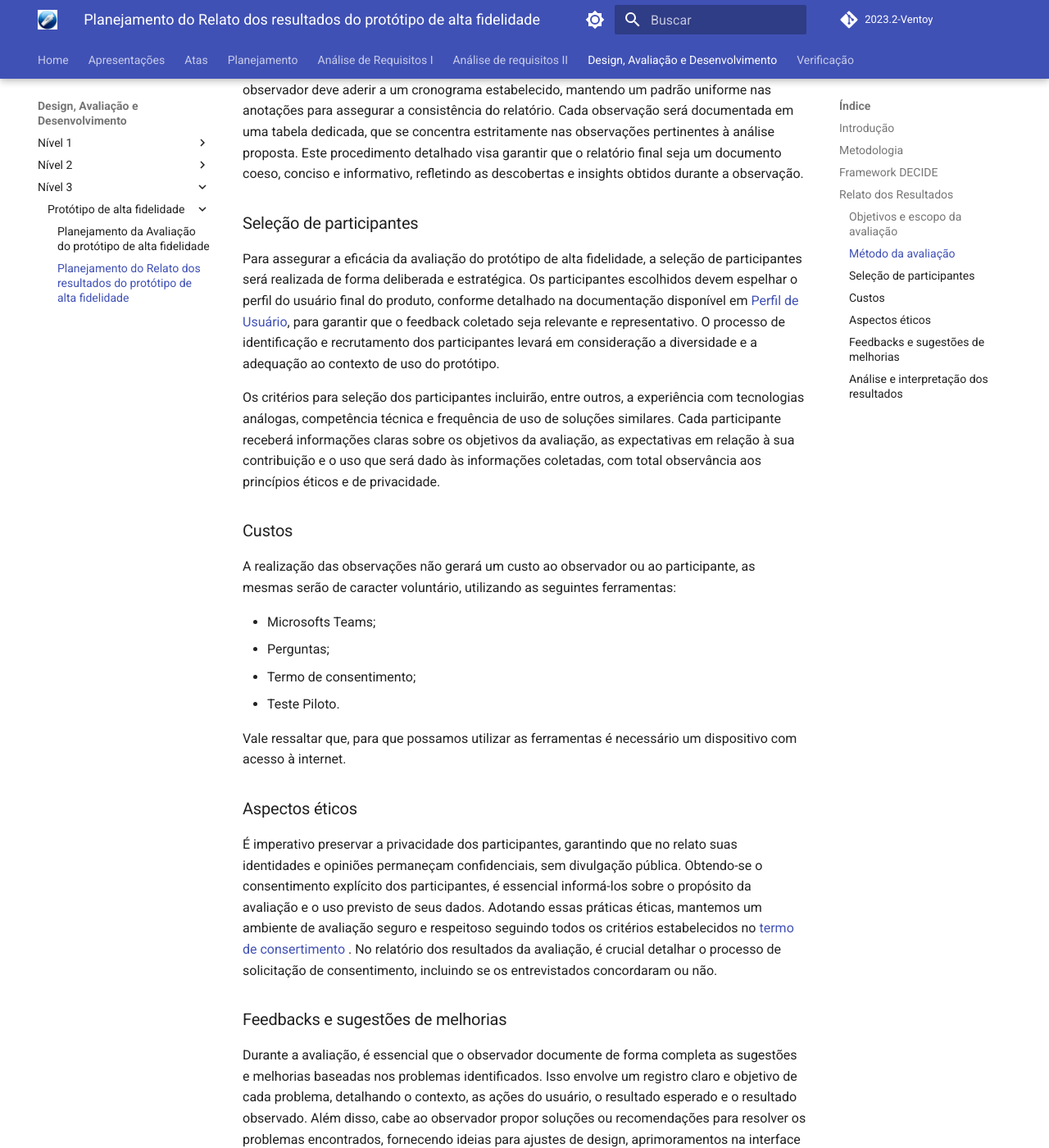
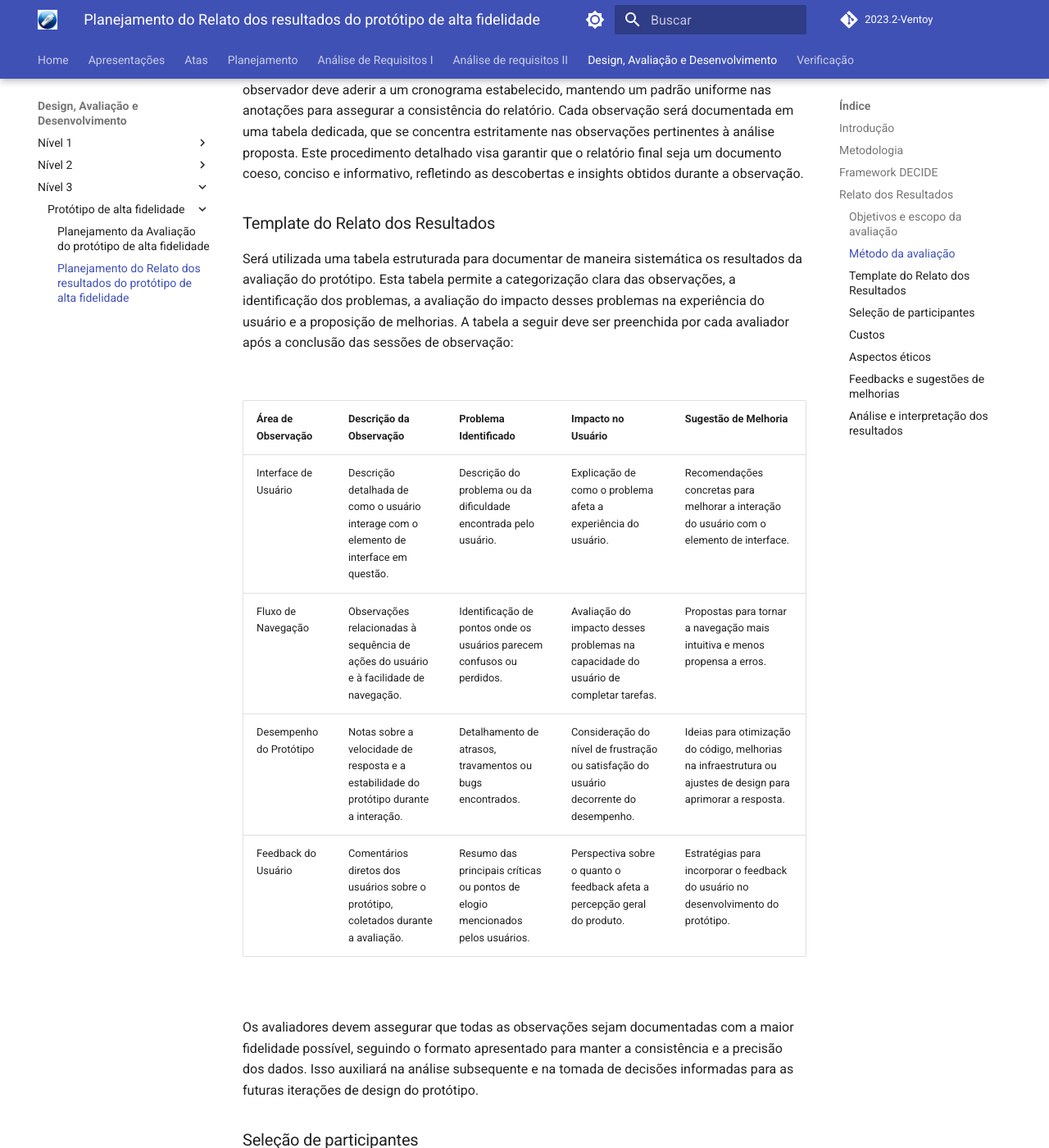
Before and after one commit to Interacao-Humano-Computador/2023.2-Ventoy, an MkDocs documentation site: the page built from docs/DAD/nivel2/prototipoAltaFidelidade/PlanejamentoRelatoPrototipoAltaFidelidade.md, in a window 1280 px wide and 1400 px high, scrolled down 3255 px. Shown: the whole window at 82% size. Built offline with MkDocs 1.6.1 and Material for MkDocs 9.7.7, drawn with Linux system fonts in a browser that asks for light colours; comment, search, counter and statistics services are not loaded.

Commit message:
Update PlanejamentoRelatoPrototipoAltaFidelidade.md

```diff
--- a/docs/DAD/nivel2/prototipoAltaFidelidade/PlanejamentoRelatoPrototipoAltaFidelidade.md
+++ b/docs/DAD/nivel2/prototipoAltaFidelidade/PlanejamentoRelatoPrototipoAltaFidelidade.md
@@ -58,6 +58,23 @@ O método de avaliação adotado será a **observação**. Durante a avaliação
 
 O relatório incluirá a caracterização do ambiente de observação, especificando as ferramentas e equipamentos utilizados, para oferecer um contexto completo da configuração experimental. O observador deve aderir a um cronograma estabelecido, mantendo um padrão uniforme nas anotações para assegurar a consistência do relatório. Cada observação será documentada em uma tabela dedicada, que se concentra estritamente nas observações pertinentes à análise proposta. Este procedimento detalhado visa garantir que o relatório final seja um documento coeso, conciso e informativo, refletindo as descobertas e insights obtidos durante a observação.
 
+###  Template do Relato dos Resultados
+
+Será utilizada uma tabela estruturada para documentar de maneira sistemática os resultados da avaliação do protótipo. Esta tabela permite a categorização clara das observações, a identificação dos problemas, a avaliação do impacto desses problemas na experiência do usuário e a proposição de melhorias. A tabela a seguir deve ser preenchida por cada avaliador após a conclusão das sessões de observação:
+
+<br>
+
+| **Área de Observação** | **Descrição da Observação** | **Problema Identificado** | **Impacto no Usuário** | **Sugestão de Melhoria** |
+|------------------------|-----------------------------|---------------------------|------------------------|--------------------------|
+| Interface de Usuário   | Descrição detalhada de como o usuário interage com o elemento de interface em questão. | Descrição do problema ou da dificuldade encontrada pelo usuário. | Explicação de como o problema afeta a experiência do usuário. | Recomendações concretas para melhorar a interação do usuário com o elemento de interface. |
+| Fluxo de Navegação     | Observações relacionadas à sequência de ações do usuário e à facilidade de navegação. | Identificação de pontos onde os usuários parecem confusos ou perdidos. | Avaliação do impacto desses problemas na capacidade do usuário de completar tarefas. | Propostas para tornar a navegação mais intuitiva e menos propensa a erros. |
+| Desempenho do Protótipo | Notas sobre a velocidade de resposta e a estabilidade do protótipo durante a interação. | Detalhamento de atrasos, travamentos ou bugs encontrados. | Consideração do nível de frustração ou satisfação do usuário decorrente do desempenho. | Ideias para otimização do código, melhorias na infraestrutura ou ajustes de design para aprimorar a resposta. |
+| Feedback do Usuário    | Comentários diretos dos usuários sobre o protótipo, coletados durante a avaliação. | Resumo das principais críticas ou pontos de elogio mencionados pelos usuários. | Perspectiva sobre o quanto o feedback afeta a percepção geral do produto. | Estratégias para incorporar o feedback do usuário no desenvolvimento do protótipo. |
+
+<br>
+
+Os avaliadores devem assegurar que todas as observações sejam documentadas com a maior fidelidade possível, seguindo o formato apresentado para manter a consistência e a precisão dos dados. Isso auxiliará na análise subsequente e na tomada de decisões informadas para as futuras iterações de design do protótipo.
+
 ### Seleção de participantes
 
 Para assegurar a eficácia da avaliação do protótipo de alta fidelidade, a seleção de participantes será realizada de forma deliberada e estratégica. Os participantes escolhidos devem espelhar o perfil do usuário final do produto, conforme detalhado na documentação disponível em [Perfil de Usuário](https://interacao-humano-computador.github.io/2023.2-Ventoy/elicitacao/PerfilUsuario/#questao-2-caso-a-resposta-da-questao-1-seja-nao-por-que-voce-nao-utiliza-o-site-do-ventoy), para garantir que o feedback coletado seja relevante e representativo. O processo de identificação e recrutamento dos participantes levará em consideração a diversidade e a adequação ao contexto de uso do protótipo.
```
